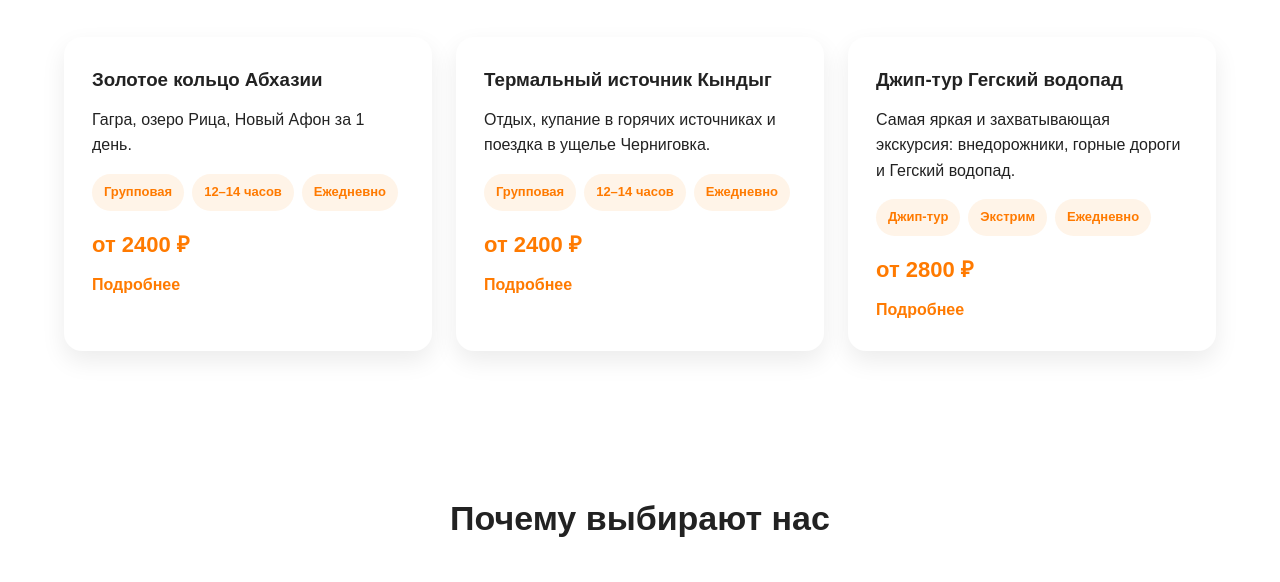
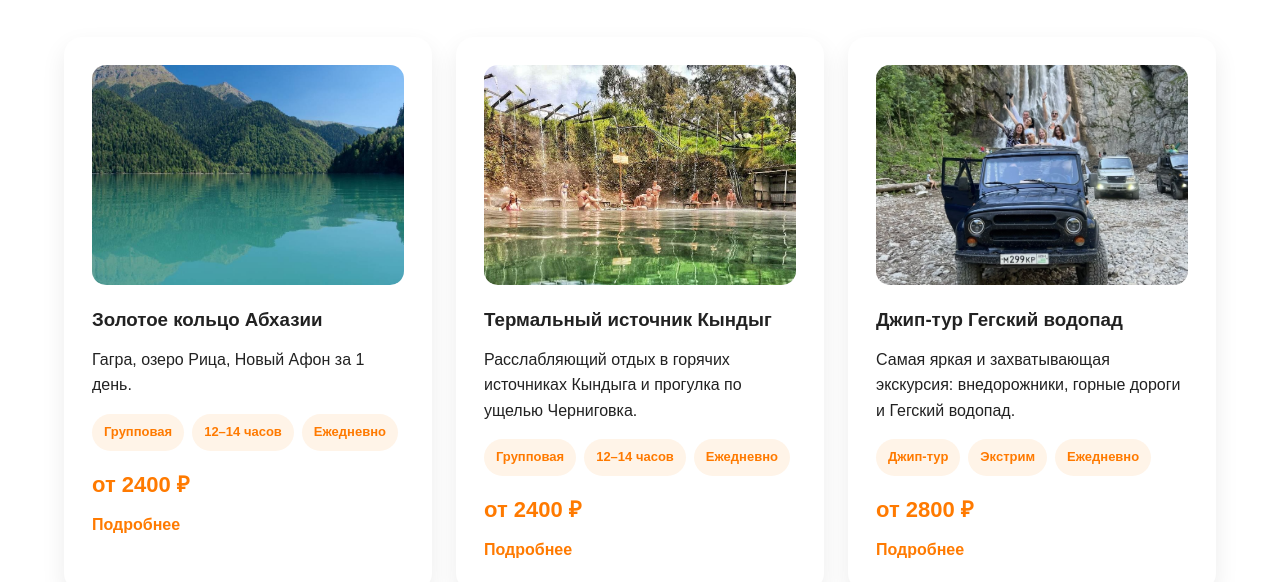
Before and after one commit to smotrovamarina26-droid/abkhazia-excursions, a plain HTML site: page index.html in a window 1280 px wide. Shown: the part 734-1316 px from the top of the page. Drawn offline with Linux system fonts and the light colour scheme.

Commit message:
Добавили фото в карточки экскурсий

```diff
--- a/index.html
+++ b/index.html
@@ -53,6 +53,7 @@
         <div class="cards">
 
           <article class="card">
+            <img src="images/ritsa-card.jpg" alt="Озеро Рица" class="card-image">
             <h3>Золотое кольцо Абхазии</h3>
             <p>Гагра, озеро Рица, Новый Афон за 1 день.</p>
 
@@ -68,8 +69,9 @@
           </article>
 
           <article class="card">
+            <img src="images/kyndyg-card.jpg" alt="Термальный источник Кындыг" class="card-image">
             <h3>Термальный источник Кындыг</h3>
-            <p>Отдых, купание в горячих источниках и поездка в ущелье Черниговка.</p>
+            <p>Расслабляющий отдых в горячих источниках Кындыга и прогулка по ущелью Черниговка.</p>
 
             <div class="card-tags">
               <span>Групповая</span>
@@ -83,6 +85,7 @@
           </article>
 
           <article class="card">
+            <img src="images/gega-jeep-card.jpg" alt="Джип-тур на Гегский водопад" class="card-image">
             <h3>Джип-тур Гегский водопад</h3>
             <p>Самая яркая и захватывающая экскурсия: внедорожники, горные дороги и Гегский водопад.</p>
 
--- a/styles.css
+++ b/styles.css
@@ -213,3 +213,11 @@
     font-size: 13px;
     font-weight: 600;
   }
+  .card-image {
+    width: 100%;
+    height: 220px;
+    object-fit: cover;
+    border-radius: 14px;
+    margin-bottom: 20px;
+    display: block;
+  }
```
Also changed, not shown: images/gega-jeep-card.jpg (added), images/kyndyg-card.jpg (added), 2 other files.
